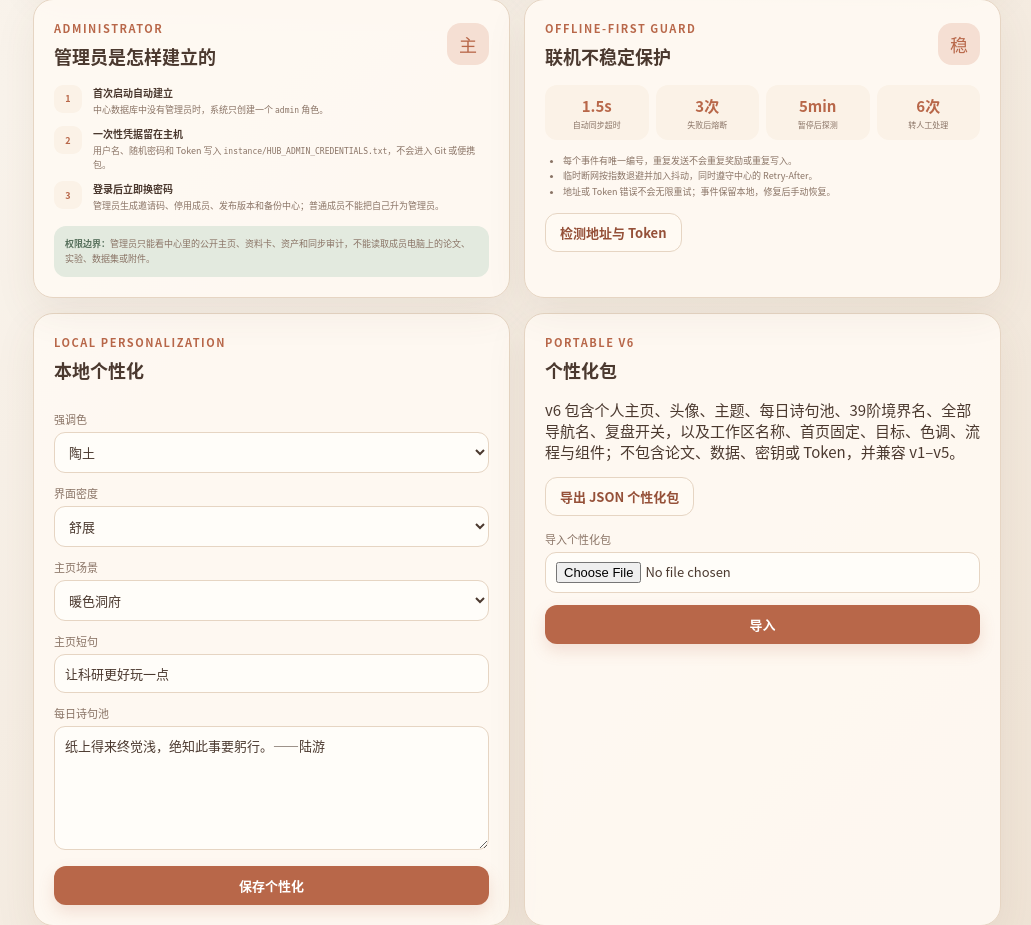
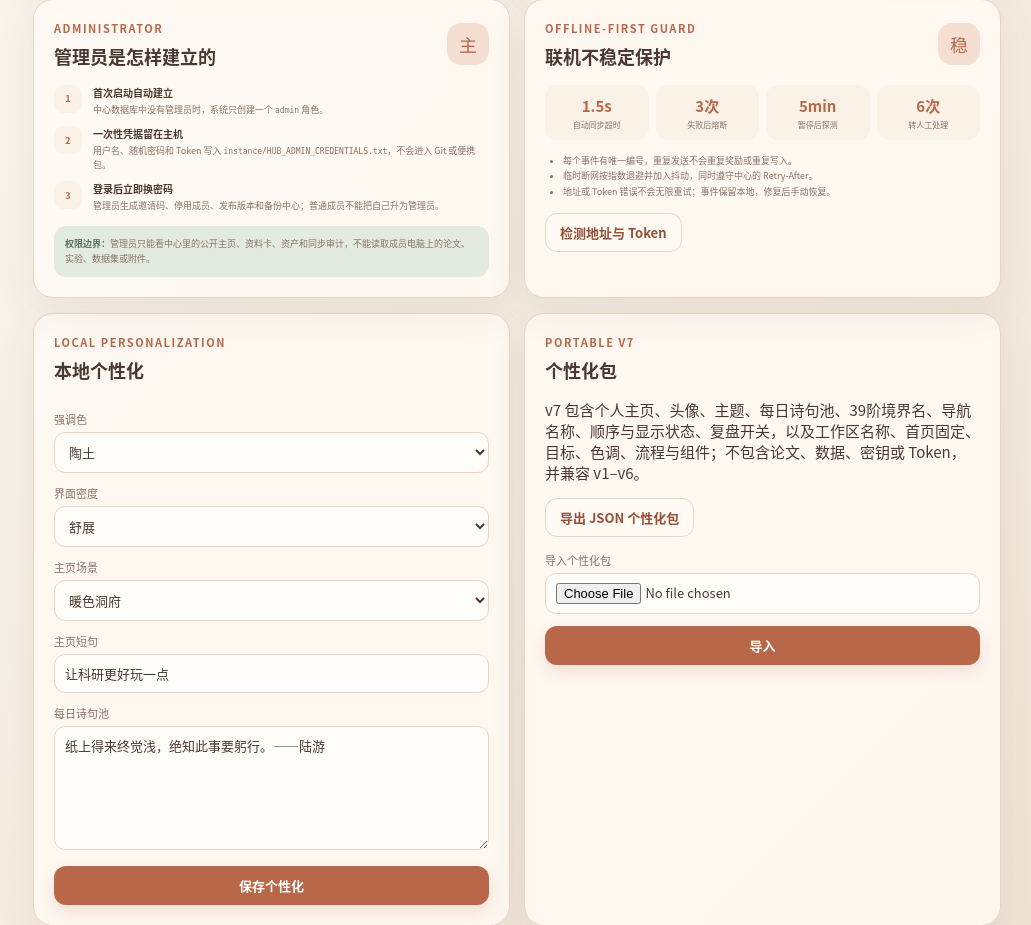
Before and after one commit to yanjj5521/research-cultivation-os, a FastAPI app: page /online in a window 1280 px wide. Shown: the part 1188-2113 px from the top of the page, without its empty margins (249-1280 px from the left). Run offline with FastAPI, Linux system fonts and the light colour scheme; data comes from the database, SQL or seed files in the repository; data that the repository does not hold is empty; some libraries are stand-ins or nearby versions.

Commit message:
feat: update templates/online.html for v2.3.1

```diff
--- a/templates/online.html
+++ b/templates/online.html
@@ -126,8 +126,8 @@
   </form>
 
   <section class="panel">
-    <div class="panel-head simple"><div><span class="eyebrow">Portable v6</span><h2>个性化包</h2></div></div>
-    <p>v6 包含个人主页、头像、主题、每日诗句池、39阶境界名、全部导航名、复盘开关，以及工作区名称、首页固定、目标、色调、流程与组件；不包含论文、数据、密钥或 Token，并兼容 v1–v5。</p>
+    <div class="panel-head simple"><div><span class="eyebrow">Portable v7</span><h2>个性化包</h2></div></div>
+    <p>v7 包含个人主页、头像、主题、每日诗句池、39阶境界名、导航名称、顺序与显示状态、复盘开关，以及工作区名称、首页固定、目标、色调、流程与组件；不包含论文、数据、密钥或 Token，并兼容 v1–v6。</p>
     <a class="soft-button" href="{{ url_for('online_personalization_export') }}">导出 JSON 个性化包</a>
     <form method="post" action="{{ url_for('online_personalization_import') }}" enctype="multipart/form-data" class="clean-form import-pack">
       <label><span>导入个性化包</span><input type="file" name="file" accept=".json" required></label>
```
